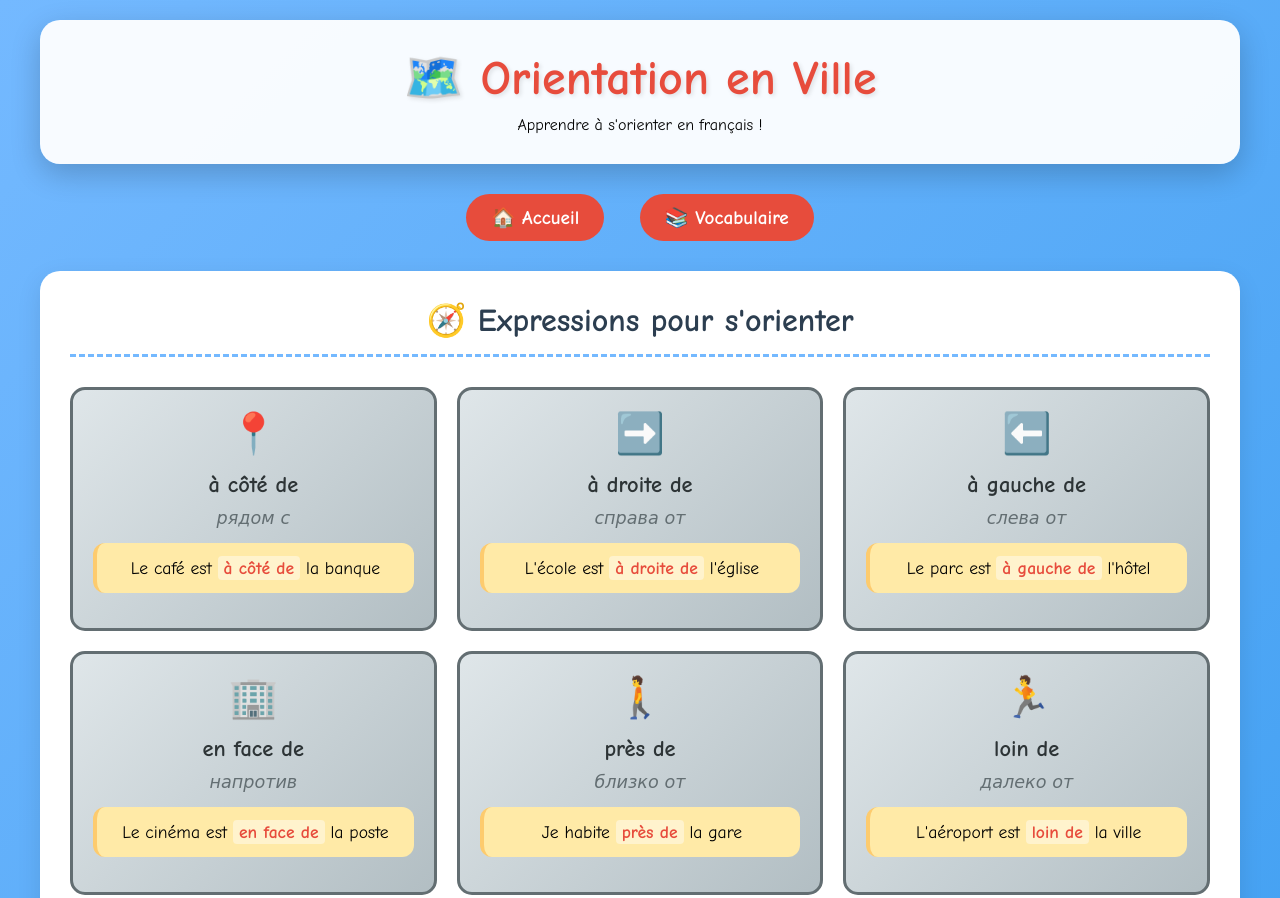
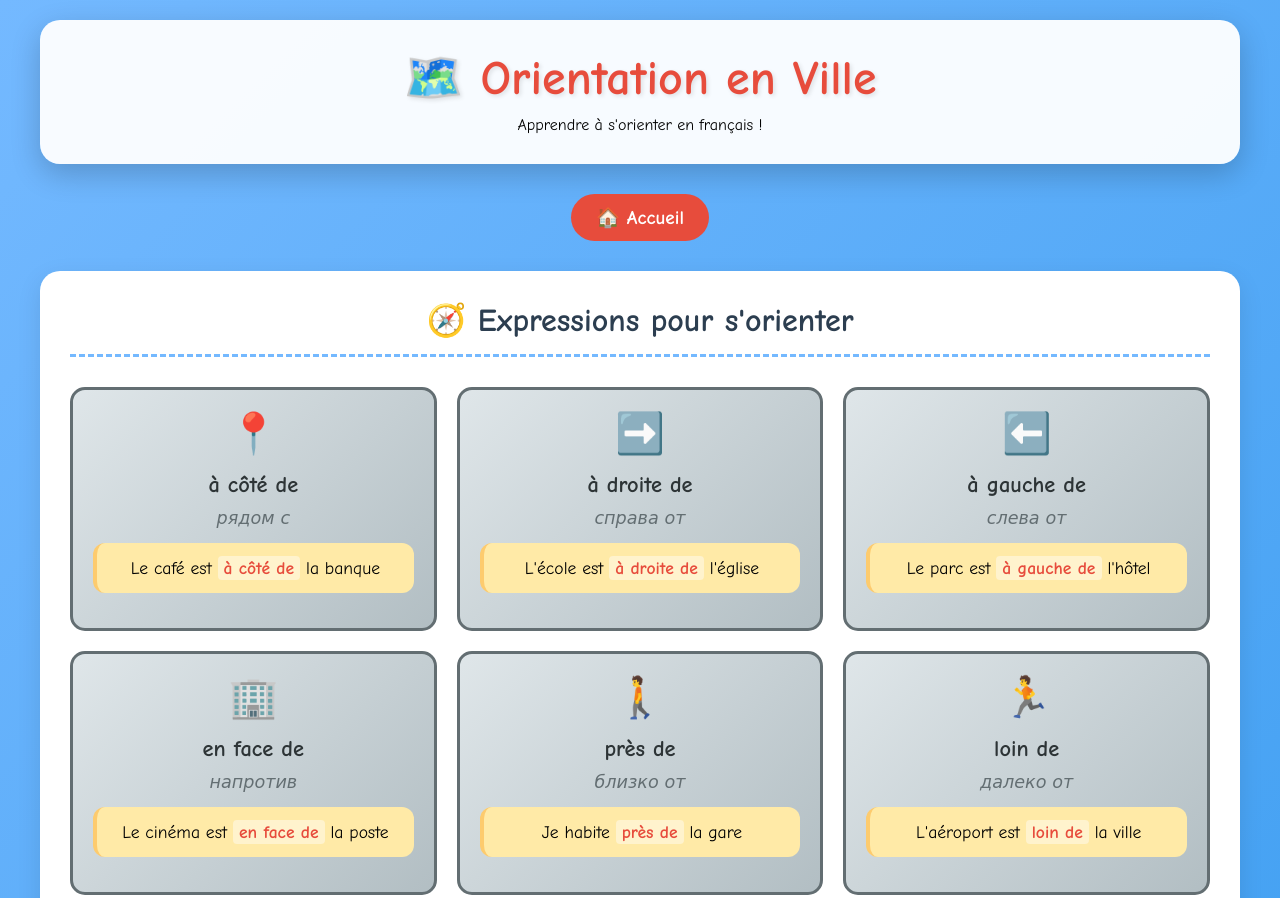
Before and after one commit to azamat12611-beep/17-09, a plain HTML site: page orientation.html in a window 1280 px wide. Shown: the top 898 px of the page. Drawn offline with Linux system fonts and the light colour scheme.

Commit message:
Update orientation.html

```diff
--- a/orientation.html
+++ b/orientation.html
@@ -209,7 +209,6 @@
 
         <div class="navigation">
             <a href="index.html" class="nav-link">🏠 Accueil</a>
-            <a href="vocabulaire.html" class="nav-link">📚 Vocabulaire</a>
         </div>
 
         <!-- Section 1: Vocabulary -->
```
